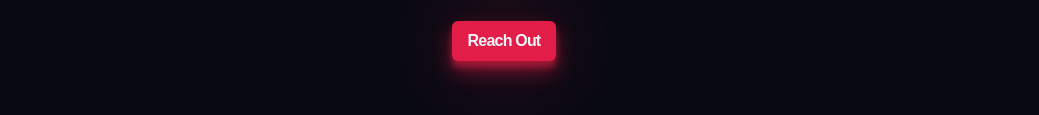
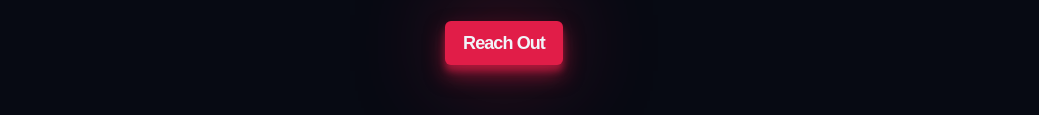
Before and after one commit to samuel12-dot/Building-a-portfolio-website, a website built with Vite: page index.html in a window 1280 px wide. Shown: the part 8700-8815 px from the top of the page, without its empty margins (136-1175 px from the left). Built offline with nearby package versions, Linux system fonts and the light colour scheme; a web font is replaced by a local one.

Commit message:
adjusted again size againnn

```diff
--- a/index.html
+++ b/index.html
@@ -231,7 +231,7 @@
       <section id="contact" class="contact container section">
         <h2 class="contact__title">Get In Contact</h2>
         <p class="contact__description">Whether you are starting a project, have business inquiries or just want to say hi, my inbox is always open so feel free to reach out and I will get back to you as soon as possible.</p>
-        <a class="contact_btn btn" href="mailto:samuelogunduyile12@gmail.com" target="_blank">Reach Out</a>
+        <a class="contact__btn btn" href="mailto:samuelogunduyile12@gmail.com" target="_blank">Reach Out</a>
       </section>
     </main>
     <footer class="footer container section">
```
